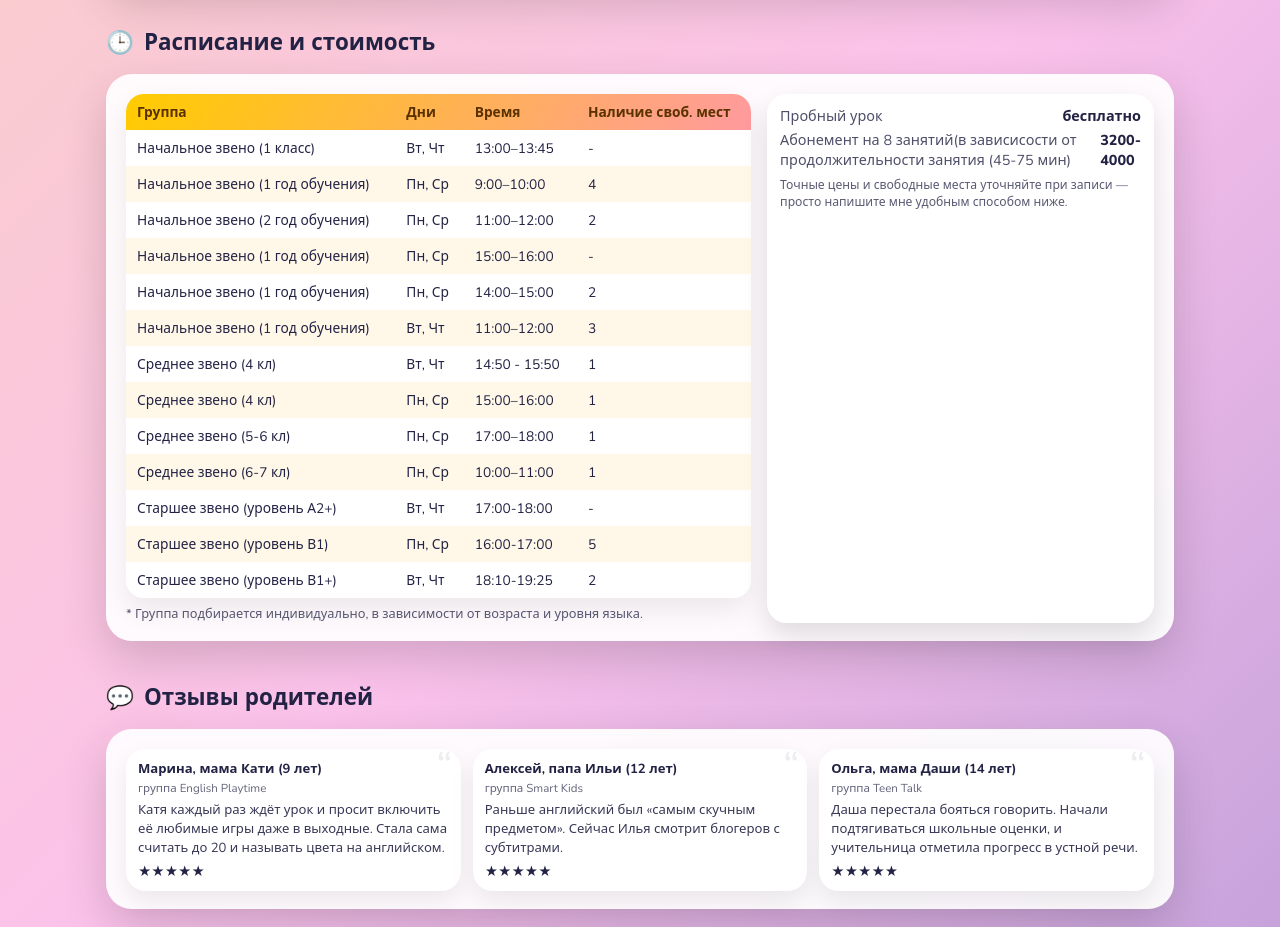
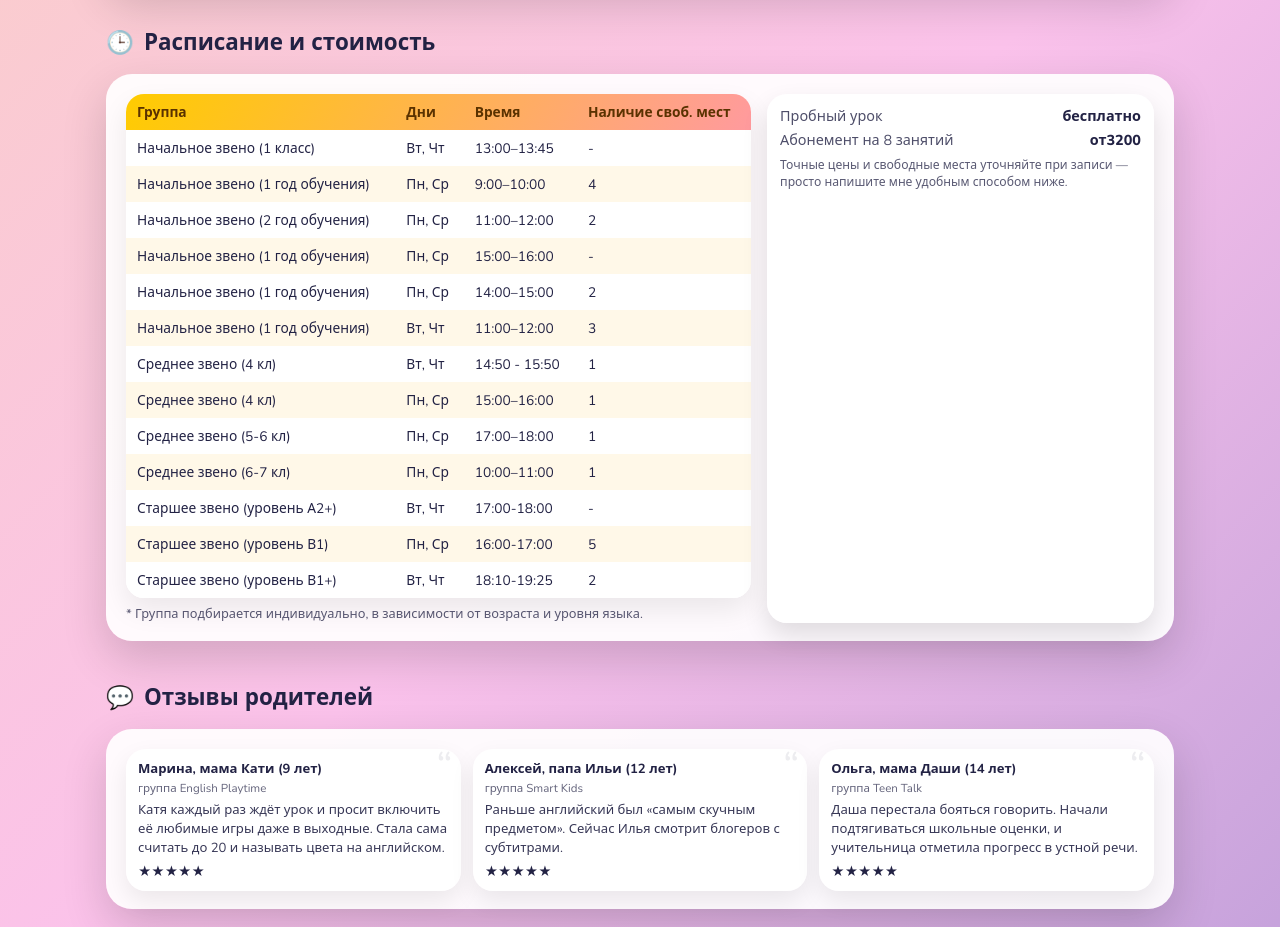
Before and after one commit to lingvoaddict-creator/-, a plain HTML site: page index.html in a window 1280 px wide. Shown: the part 1940-2867 px from the top of the page. Drawn offline with nearby package versions, Linux system fonts and the light colour scheme.

Commit message:
Update index.html

```diff
--- a/index.html
+++ b/index.html
@@ -1124,8 +1124,8 @@
             <span class="amount">бесплатно</span>
           </div>
           <div class="price-row">
-            <span>Абонемент на 8 занятий(в зависисости от продолжительности занятия (45-75 мин)</span>
-            <span class="amount">3200-4000</span>
+            <span>Абонемент на 8 занятий</span>
+            <span class="amount">от3200</span>
           </div>
 
           <small>Точные цены и свободные места уточняйте при записи — просто напишите мне удобным способом ниже.</small>
```
